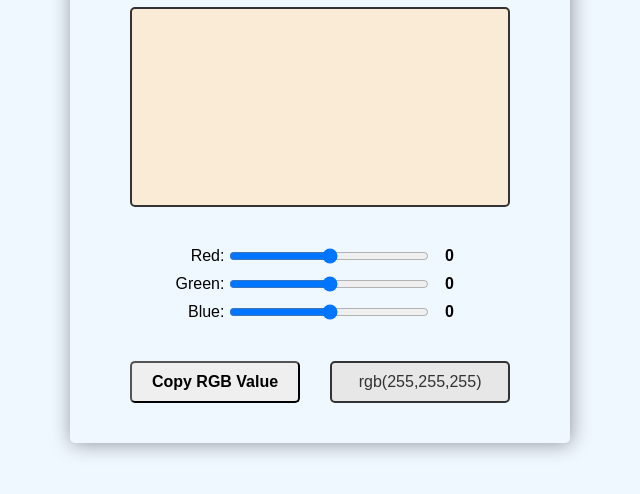
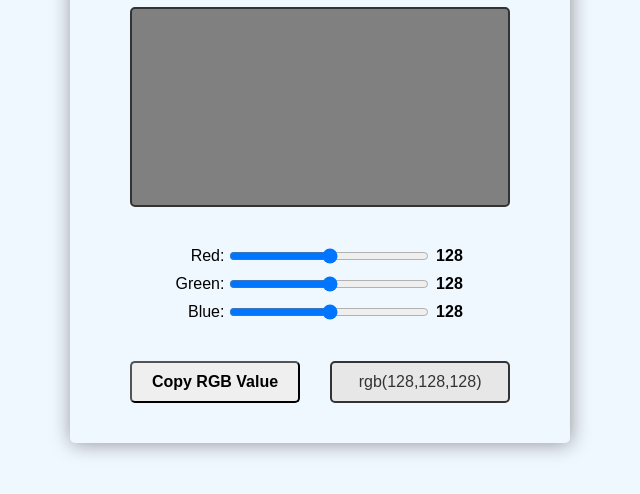
Before and after one commit to Moataz-Jbareen/RGB-Color-Generator-Application, a plain HTML site: page index.html in a window 1280 px wide. Shown: the part 180-674 px from the top of the page, without its empty margins (320-960 px from the left). Drawn offline with Linux system fonts and the light colour scheme.

Commit message:
generate the virabels and adding the updatecolor function

```diff
--- a/index.html
+++ b/index.html
@@ -31,7 +31,7 @@
 
         <div class="btn-container">
             <button id="copyBtn"> Copy RGB Value</button>
-            <div id="inputType" class="input-type-value">rgb(255,255,255)</div>
+            <div id="inputType" class="input-type-value">rgb(3,3,3)</div>
         </div>
     </div>
     <script src="main.js"></script>
--- a/main.js
+++ b/main.js
@@ -0,0 +1,43 @@
+const redSlider=document.getElementById("redSlider");
+const greenSlider=document.getElementById("greenSlider");
+const blueSlider=document.getElementById("blueSlider");
+
+
+const redValue=document.getElementById("redValue");
+const greenValue=document.getElementById("greenValue");
+const blueValue=document.getElementById("blueValue");
+
+const colorBox=document.getElementById("color-box");
+const inputType=document.getElementById("inputType");
+const copyButton = document.getElementById("copyBtn");
+
+
+
+redSlider.addEventListener("input",updateColor);
+greenSlider.addEventListener("input",updateColor);
+blueSlider.addEventListener("input",updateColor);
+
+copyButton.addEventListener("click",copyValue);
+
+function updateColor(){
+    let red=redSlider.value;
+    let green=greenSlider.value;
+    let blue=blueSlider.value;
+
+    redValue.textContent = red;
+    greenValue.textContent = green;
+    blueValue.textContent = blue;
+    const rgbColor=`rgb(${red},${green},${blue})`;
+    colorBox.style.backgroundColor = rgbColor
+    inputType.textContent = rgbColor;
+
+}
+
+updateColor()
+
+
+function copyValue(){
+
+
+
+}
--- a/style.css
+++ b/style.css
@@ -48,7 +48,7 @@ h1{
     margin: 10px;
     margin-bottom: 20px;
     border: 2px solid #333;
-    background-color: antiquewhite;
+    background-color: #333;
 
 }
 
```
